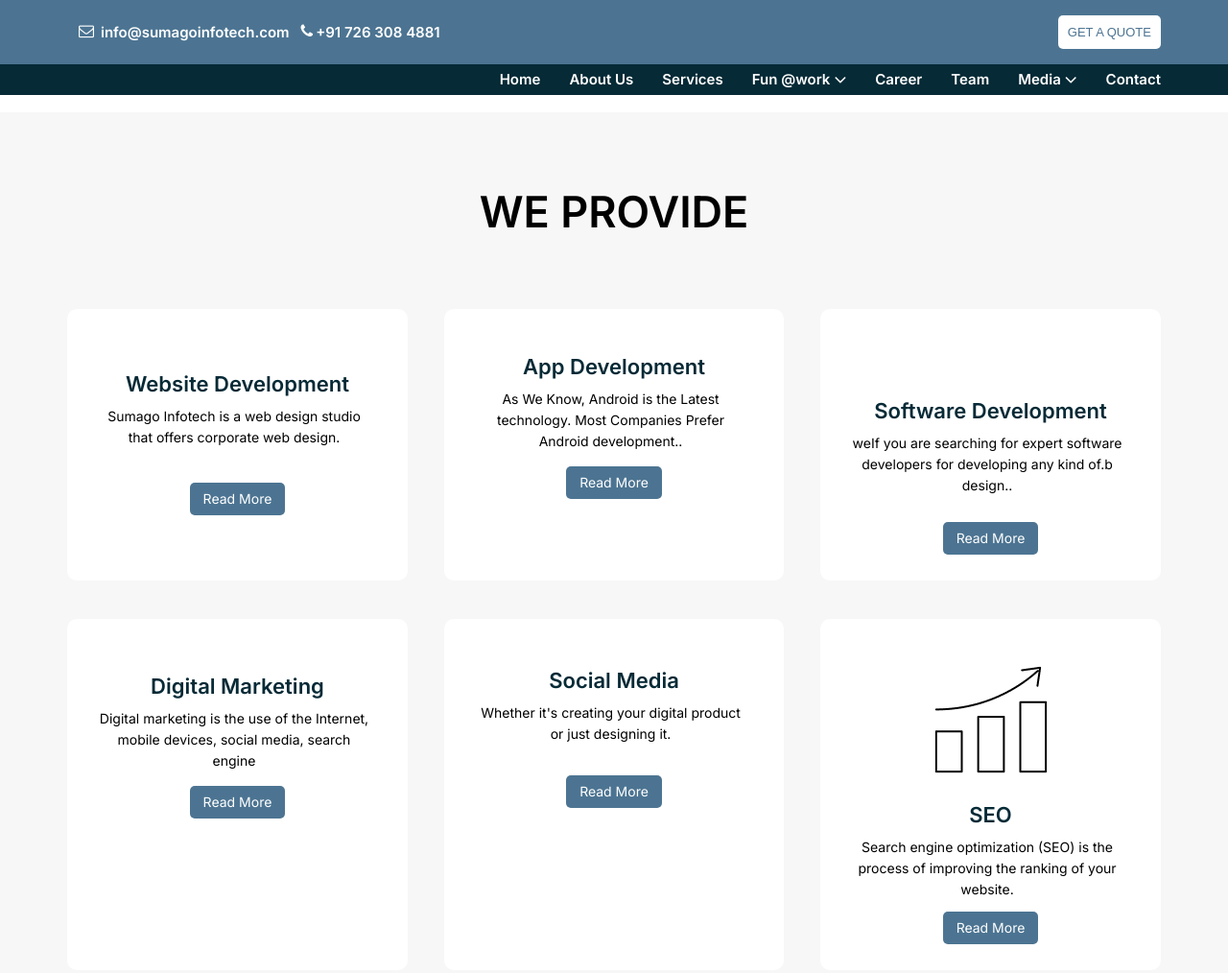
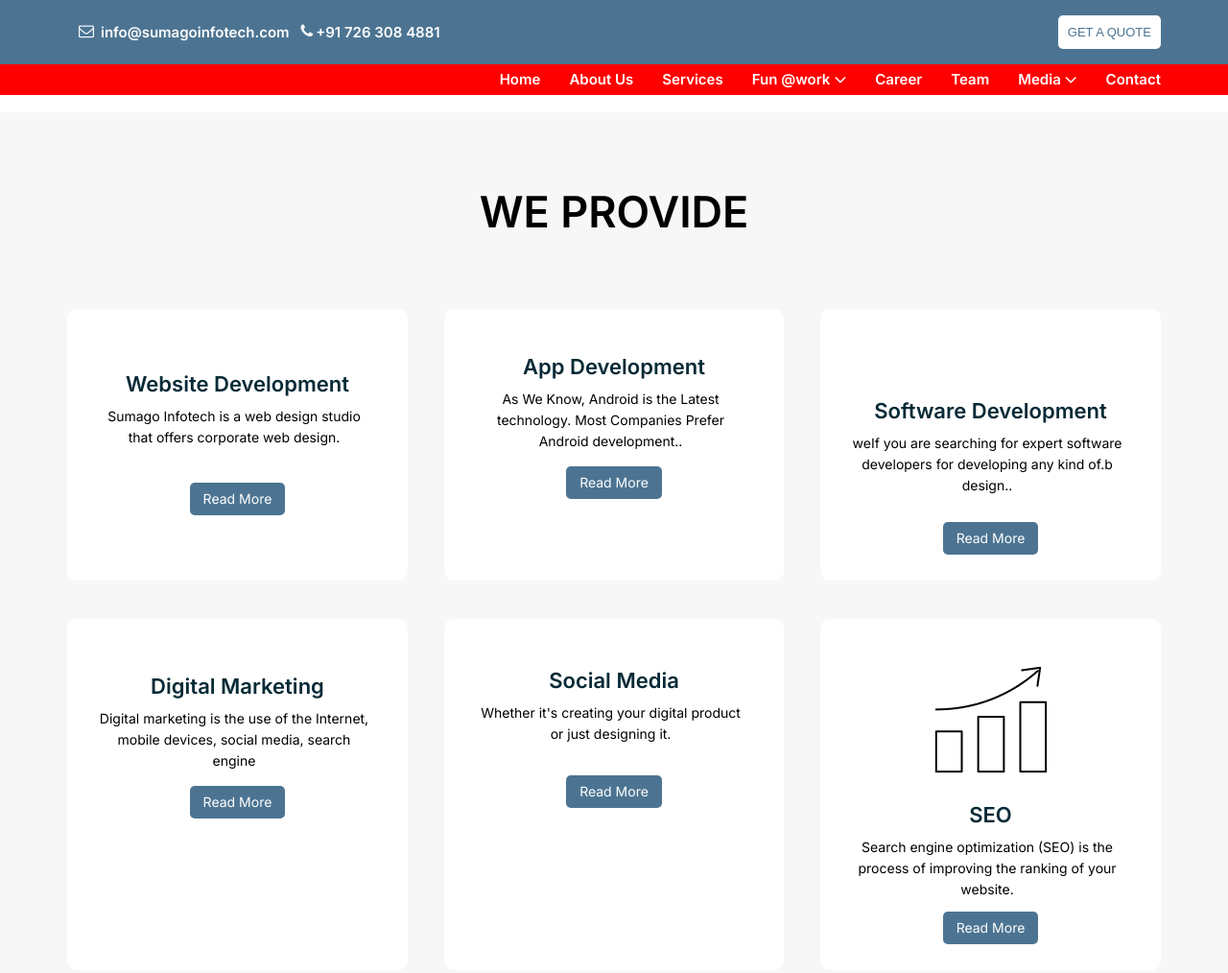
Before and after one commit to Pooja2042000/githubproject, a plain HTML site: page index.html in a window 1280 px wide. Shown: the top 1014 px of the page at 96% size. Drawn offline with Linux system fonts and the light colour scheme.

Commit message:
color-chang

```diff
--- a/css/style.css
+++ b/css/style.css
@@ -145,7 +145,7 @@ p {
 
 .header-bottom {
     width: 100%;
-    background: #062A36;
+    background: red;
 }
 
 .heade {
```
